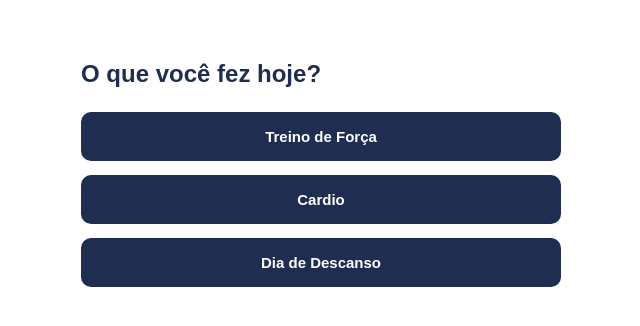
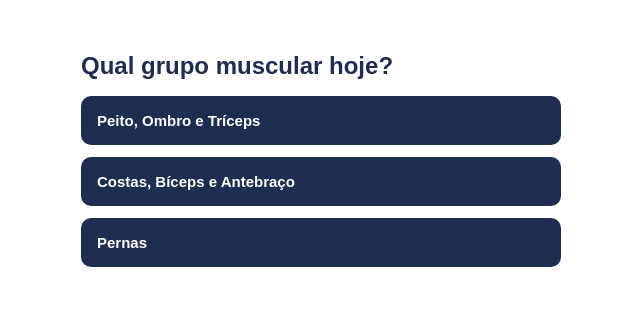
Before and after one commit to FellipeBarnabe/gymyx-app, an Angular app: page /treino in a window 1280 px wide. Shown: the top 326 px of the page, without its empty margins (319-959 px from the left). Built offline with nearby package versions, Linux system fonts and the light colour scheme.

Commit message:
feat: tela de treino completa com selecao de grupo, exercicios e registro de cargas

```diff
--- a/src/app/workout/workout.css
+++ b/src/app/workout/workout.css
@@ -1,25 +1,173 @@
 .screen {
-  padding: 32px;
+  padding: 24px;
   max-width: 480px;
   margin: 0 auto;
   font-family: sans-serif;
+  padding-bottom: 60px;
 }
 
 h2 {
   color: #1f2d50;
-  margin-bottom: 24px;
+  margin-bottom: 6px;
 }
 
-button {
-  display: block;
+h3 {
+  color: #1f2d50;
+  font-size: 13px;
+  margin-bottom: 4px;
+}
+
+.subtitle {
+  color: #777;
+  font-size: 13px;
+  margin-bottom: 16px;
+}
+
+/* ETAPA 1 */
+.grupo-list {
+  display: flex;
+  flex-direction: column;
+  gap: 12px;
+  margin-top: 16px;
+}
+
+.btn-grupo {
+  background: #1f2d50;
+  color: white;
+  border: none;
+  padding: 16px;
+  border-radius: 10px;
+  font-size: 15px;
+  font-weight: bold;
+  cursor: pointer;
+  text-align: left;
+}
+
+.btn-grupo:hover {
+  background: #2a3f6f;
+}
+
+/* ETAPA 2 */
+.subgrupo-title {
+  color: #c9a227;
+  font-size: 12px;
+  text-transform: uppercase;
+  letter-spacing: 1px;
+  margin: 16px 0 6px;
+}
+
+.exercise-item {
+  display: flex;
+  flex-direction: column;
+  padding: 12px;
+  border: 1.5px solid #ddd;
+  border-radius: 8px;
+  margin-bottom: 8px;
+  cursor: pointer;
+  transition: all 0.2s;
+}
+
+.exercise-item.selected {
+  border-color: #1f2d50;
+  background: #f0f3f9;
+}
+
+.exercise-name {
+  font-weight: bold;
+  color: #1f2d50;
+  font-size: 14px;
+}
+
+.exercise-equip {
+  font-size: 12px;
+  color: #888;
+  margin-top: 2px;
+}
+
+.btn-confirmar {
+  position: sticky;
+  bottom: 16px;
+  width: 100%;
+  background: #c9a227;
+  color: #1f2d50;
+  border: none;
+  padding: 14px;
+  border-radius: 10px;
+  font-size: 15px;
+  font-weight: bold;
+  cursor: pointer;
+  margin-top: 16px;
+}
+
+.btn-confirmar:disabled {
+  background: #ddd;
+  color: #999;
+  cursor: not-allowed;
+}
+
+/* ETAPA 3 */
+.series-card {
+  background: #f9f9f9;
+  border: 2px solid #1f2d50;
+  border-radius: 10px;
+  padding: 16px;
+  margin-bottom: 14px;
+}
+
+.series-card h3 {
+  color: #1f2d50;
+  font-size: 14px;
+  margin-bottom: 10px;
+}
+
+.series-fields {
+  display: flex;
+  gap: 10px;
+}
+
+.field-group {
+  display: flex;
+  flex-direction: column;
+  flex: 1;
+}
+
+.field-group label {
+  font-size: 11px;
+  color: #888;
+  margin-bottom: 4px;
+}
+
+.field-group input {
+  padding: 10px;
+  border: 2px solid #1f2d50;
+  border-radius: 6px;
+  font-size: 15px;
+  text-align: center;
+  background: white;
+  color: #1f2d50;
+  font-weight: bold;
+}
+
+.btn-finalizar {
   width: 100%;
   background: #1f2d50;
   color: white;
   border: none;
   padding: 16px;
   border-radius: 10px;
-  margin-bottom: 14px;
+  font-size: 15px;
   font-weight: bold;
-  font-size: 15px;
   cursor: pointer;
+  margin-top: 8px;
 }
+
+.btn-voltar {
+  background: none;
+  border: none;
+  color: #1f2d50;
+  font-size: 14px;
+  cursor: pointer;
+  padding: 0;
+  margin-bottom: 16px;
+  font-weight: bold;
+}
--- a/src/app/workout/workout.html
+++ b/src/app/workout/workout.html
@@ -1,6 +1,71 @@
 <div class="screen">
-  <h2>O que você fez hoje?</h2>
-  <button (click)="log('forca')">Treino de Força</button>
-  <button (click)="log('cardio')">Cardio</button>
-  <button (click)="log('descanso')">Dia de Descanso</button>
+  <!-- ETAPA 1: ESCOLHER GRUPO MUSCULAR -->
+  @if (step() === 'grupo') {
+    <h2>Qual grupo muscular hoje?</h2>
+    <div class="grupo-list">
+      @for (grupo of grupos; track grupo.nome) {
+        <button class="btn-grupo" (click)="selecionarGrupo(grupo)">
+          {{ grupo.nome }}
+        </button>
+      }
+    </div>
+  }
+
+  <!-- ETAPA 2: SELECIONAR EXERCÍCIOS -->
+  @if (step() === 'exercicios') {
+    <button class="btn-voltar" (click)="voltar()">← Voltar</button>
+    <h2>{{ grupoSelecionado()?.nome }}</h2>
+    <p class="subtitle">Selecione os exercícios de hoje</p>
+
+    @for (subgrupo of grupoSelecionado()?.subgrupos; track subgrupo.nome) {
+      <h3 class="subgrupo-title">{{ subgrupo.nome }}</h3>
+      @for (ex of subgrupo.exercicios; track ex.nome) {
+        <div
+          class="exercise-item"
+          [class.selected]="exerciciosSelecionados().includes(ex.nome)"
+          (click)="toggleExercicio(ex.nome)"
+        >
+          <span class="exercise-name">{{ ex.nome }}</span>
+          <span class="exercise-equip">{{ ex.equipamento }}</span>
+        </div>
+      }
+    }
+
+    <button
+      class="btn-confirmar"
+      [disabled]="exerciciosSelecionados().length === 0"
+      (click)="confirmarExercicios()"
+    >
+      Confirmar ({{ exerciciosSelecionados().length }} exercícios)
+    </button>
+  }
+
+  <!-- ETAPA 3: REGISTRAR SÉRIES, REPS E CARGA -->
+  @if (step() === 'series') {
+    <button class="btn-voltar" (click)="voltar()">← Voltar</button>
+    <h2>Registrar cargas</h2>
+    <p class="subtitle">Preencha séries, repetições e carga de cada exercício</p>
+
+    @for (ex of series(); track ex.nome; let i = $index) {
+      <div class="series-card">
+        <h3>{{ ex.nome }}</h3>
+        <div class="series-fields">
+          <div class="field-group">
+            <label>Séries</label>
+            <input type="number" [(ngModel)]="series()[i].series" min="1" />
+          </div>
+          <div class="field-group">
+            <label>Reps</label>
+            <input type="number" [(ngModel)]="series()[i].repeticoes" min="1" />
+          </div>
+          <div class="field-group">
+            <label>Carga (kg)</label>
+            <input type="number" [(ngModel)]="series()[i].carga" min="0" />
+          </div>
+        </div>
+      </div>
+    }
+
+    <button class="btn-finalizar" (click)="finalizar()">Finalizar treino e ganhar XP</button>
+  }
 </div>
```
